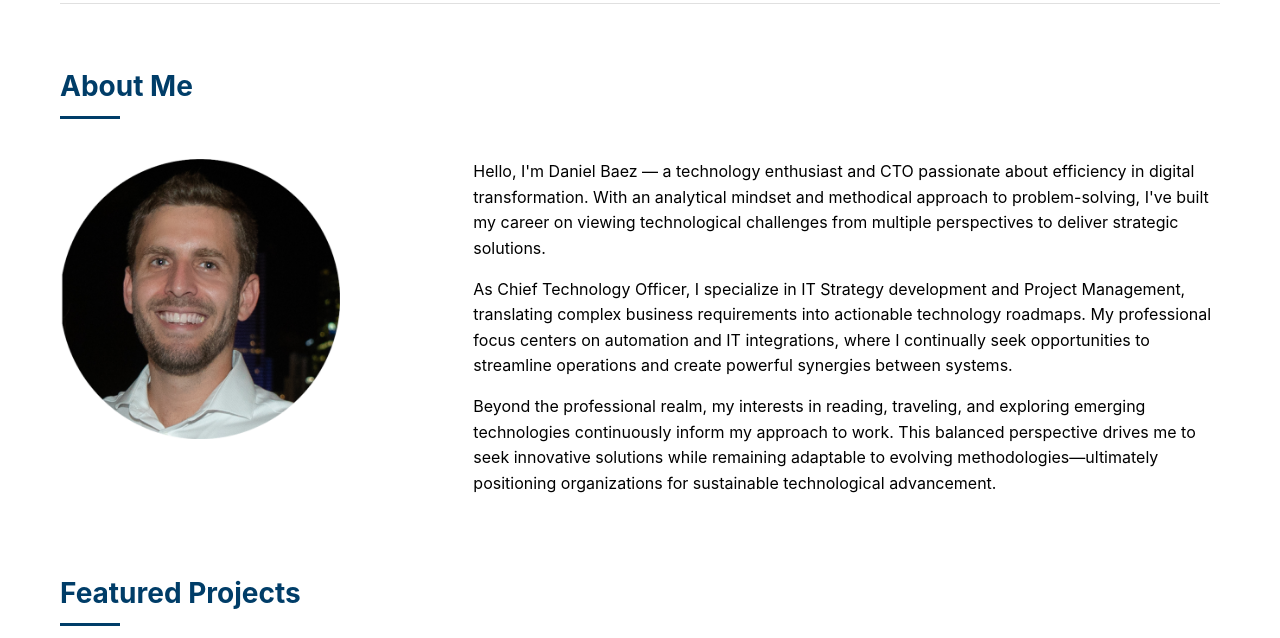
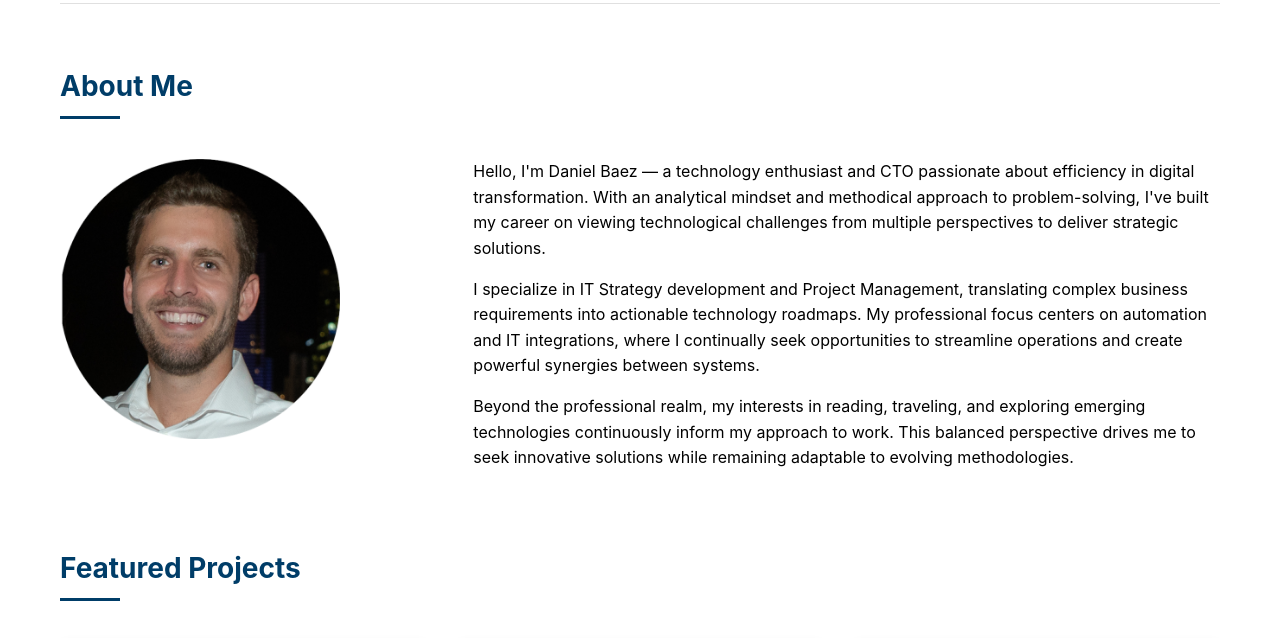
Before and after one commit to danbaez/Portfolio_Site, a plain HTML site: page index.html in a window 1280 px wide. Shown: the part 95-733 px from the top of the page. Drawn offline with Linux system fonts and the light colour scheme.

Commit message:
Style changes

```diff
--- a/index.html
+++ b/index.html
@@ -430,8 +430,8 @@
         </div>
         <div class="about-content">
             <p>Hello, I'm Daniel Baez — a technology enthusiast and CTO passionate about efficiency in digital transformation. With an analytical mindset and methodical approach to problem-solving, I've built my career on viewing technological challenges from multiple perspectives to deliver strategic solutions.</p>
-            <p>As Chief Technology Officer, I specialize in IT Strategy development and Project Management, translating complex business requirements into actionable technology roadmaps. My professional focus centers on automation and IT integrations, where I continually seek opportunities to streamline operations and create powerful synergies between systems.</p>
-            <p>Beyond the professional realm, my interests in reading, traveling, and exploring emerging technologies continuously inform my approach to work. This balanced perspective drives me to seek innovative solutions while remaining adaptable to evolving methodologies—ultimately positioning organizations for sustainable technological advancement.</p>
+            <p>I specialize in IT Strategy development and Project Management, translating complex business requirements into actionable technology roadmaps. My professional focus centers on automation and IT integrations, where I continually seek opportunities to streamline operations and create powerful synergies between systems.</p>
+            <p>Beyond the professional realm, my interests in reading, traveling, and exploring emerging technologies continuously inform my approach to work. This balanced perspective drives me to seek innovative solutions while remaining adaptable to evolving methodologies.</p>
         </div>
     </div>
 
```
